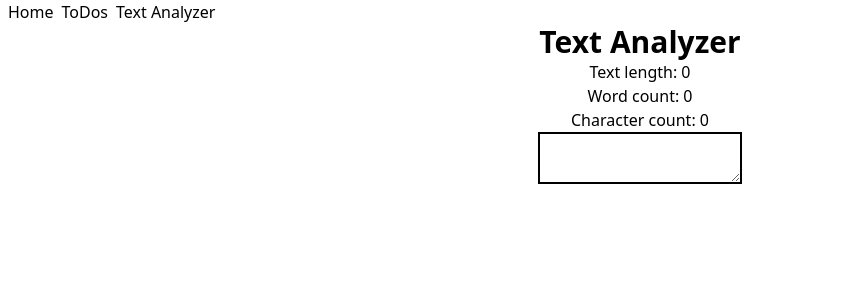
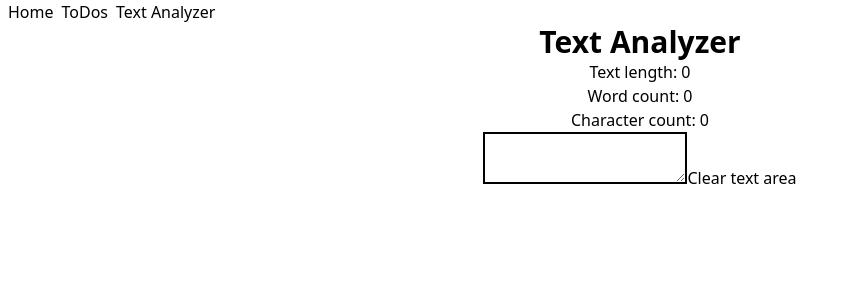
Before and after one commit to ASproson/react-challenges, a React (Create React App) app: page /textanalyzer in a window 1280 px wide. Shown: the top 300 px of the page, without its empty margins (0-850 px from the left). Built offline with nearby package versions, Linux system fonts and the light colour scheme.

Commit message:
Resolves text area clear logic

```diff
--- a/src/components/textAnalyzer/textAnalyzer.tsx
+++ b/src/components/textAnalyzer/textAnalyzer.tsx
@@ -23,6 +23,13 @@ const TextInput = () => {
     setTextCharactersCount(textInput.split(' ').join('').length + 1);
   };
 
+  const handleTextAreaReset = () => {
+    setTextInput('');
+    setTextLength(0);
+    setTextWordsCount(0);
+    setTextCharactersCount(0);
+  };
+
   return (
     <div className="App">
       <p>Text length: {textLength}</p>
@@ -34,8 +41,8 @@ const TextInput = () => {
         value={textInput}
         className="border-2 border-black"
       />
+
+      <button onClick={handleTextAreaReset}>Clear text area</button>
     </div>
   );
 };
-
-// Add clear text area button
```
